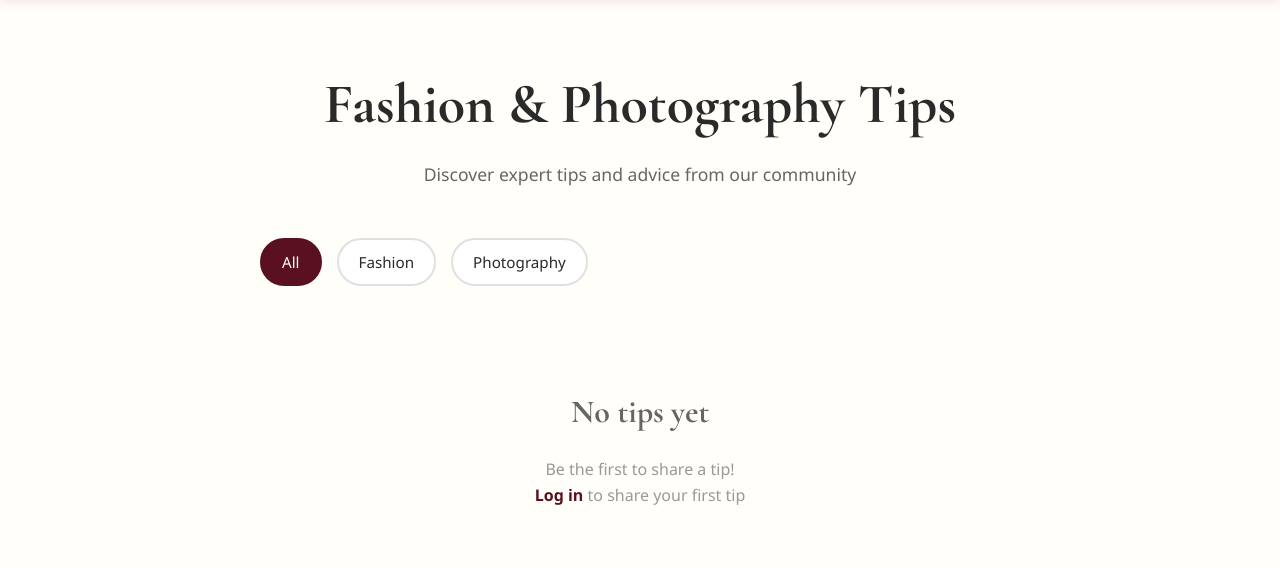
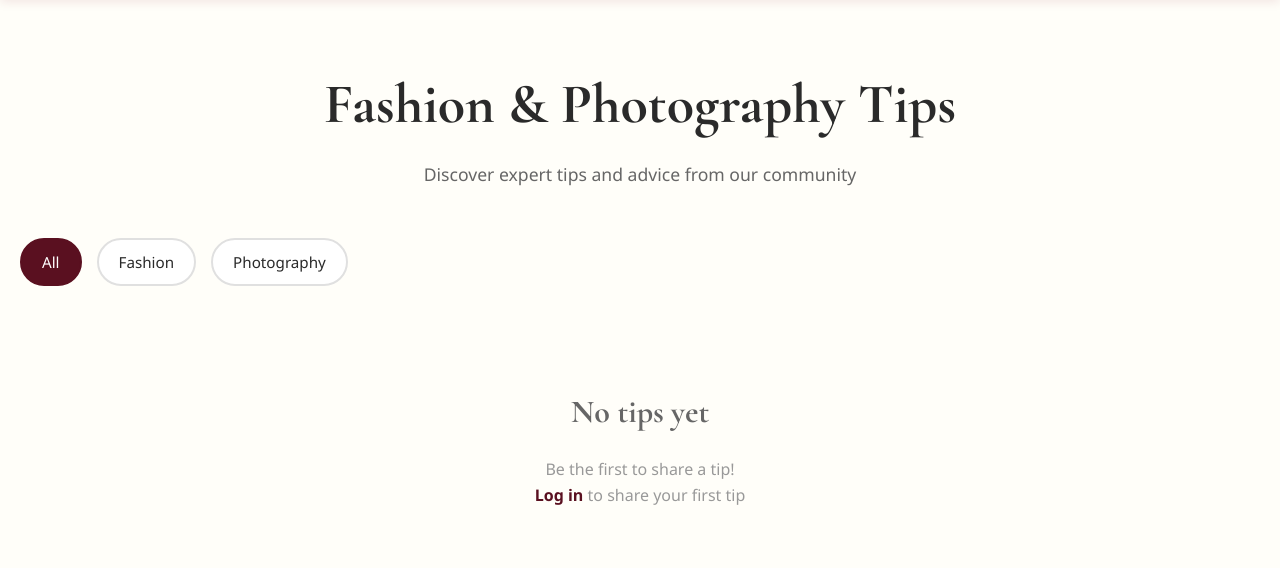
Before and after one commit to xxArcandisxx/Lens-Luxe, a Flask app: page /tips in a window 1280 px wide. Shown: the part 91-659 px from the top of the page. Run offline with Flask 3, Linux system fonts and the light colour scheme; data that the repository does not hold is empty.

Commit message:
Changed the tip alignment

```diff
--- a/static/styles.css
+++ b/static/styles.css
@@ -752,7 +752,7 @@ body {
    TIPS SECTION - REDDIT STYLE
    =========================== */
 .tips-container {
-    max-width: 800px;
+    max-width: 1400px;
     margin: 60px auto;
     padding: 0 20px;
 }
@@ -780,13 +780,14 @@ body {
     justify-content: space-between;
     align-items: center;
     margin-bottom: 40px;
-    flex-wrap: wrap;
     gap: 20px;
+    width: 100%;
 }
 
 .category-filters {
     display: flex;
     gap: 15px;
+    flex: 0 0 auto;
 }
 
 .category-btn {
@@ -820,6 +821,8 @@ body {
     text-decoration: none;
     display: inline-block;
     transition: background 0.3s;
+    margin-left: auto;
+    flex: 0 0 auto;
 }
 
 .create-btn:hover {
@@ -831,6 +834,8 @@ body {
     flex-direction: column;
     gap: 20px;
     margin-bottom: 60px;
+    max-width: 1000px;
+    margin-left: 40px;
 }
 
 /* Reddit-style tip post card */
```
